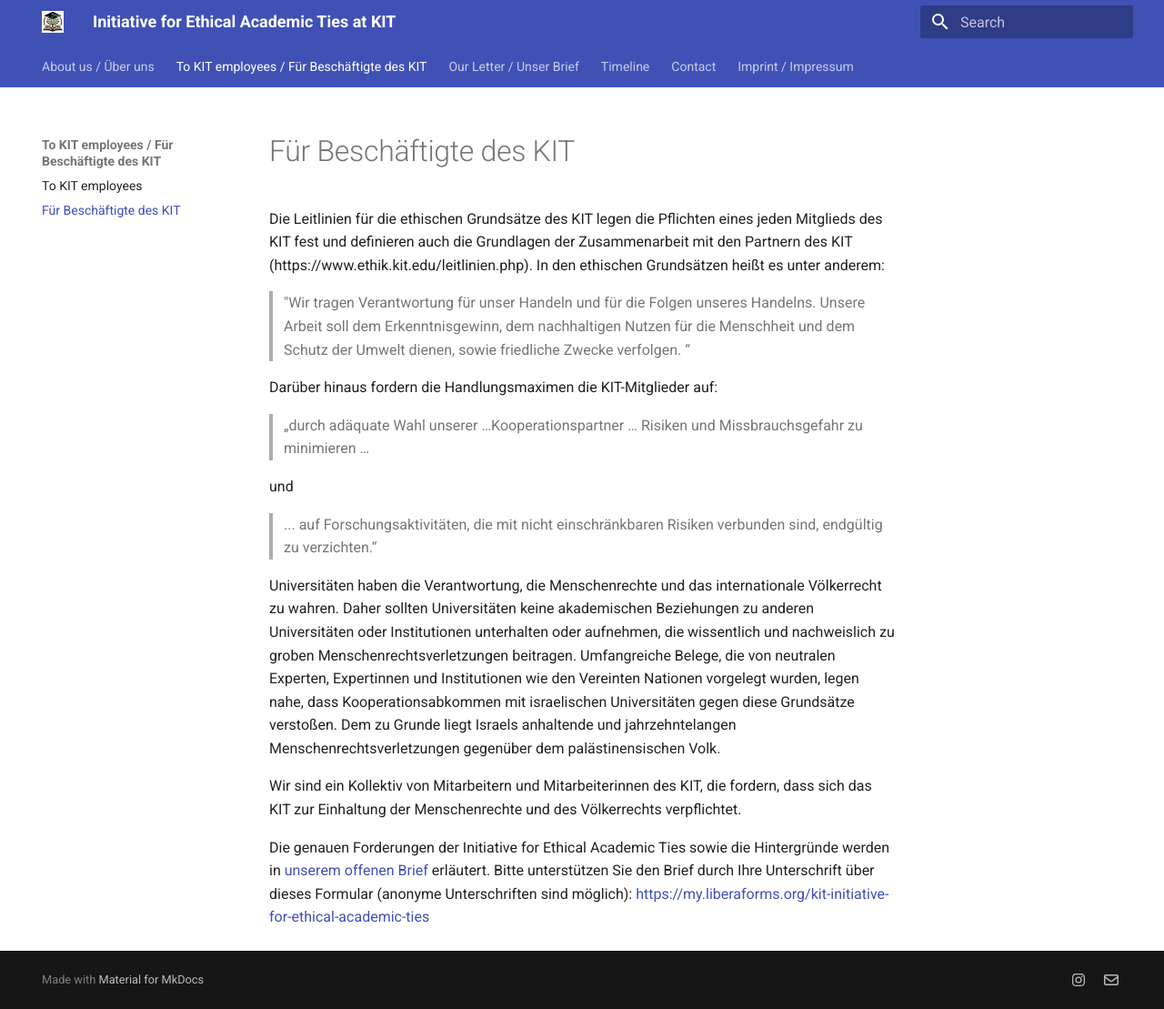
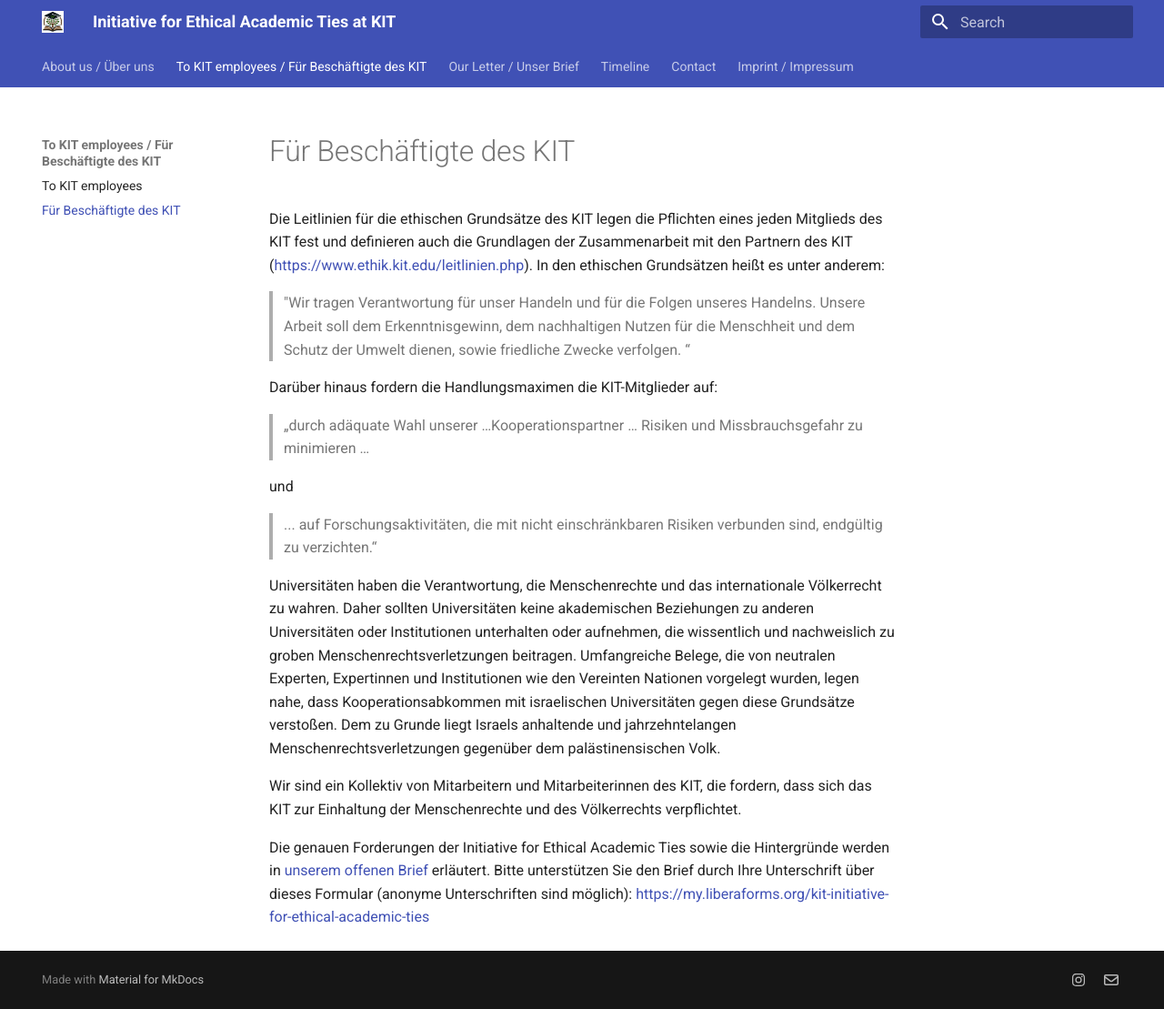
Before and after one commit to ieat-kit/ieat-kit.github.io, an MkDocs documentation site: the page built from docs/to-kit-employees-de.md, in a window 1280 px wide and 1109 px high. Shown: the whole window at 91% size. Built offline with MkDocs 1.6.1 and Material for MkDocs 9.7.7, drawn with Linux system fonts in a browser that asks for light colours.

Commit message:
changed link to ethics leitlienen für beschäftigte

```diff
--- a/docs/to-kit-employees-de.md
+++ b/docs/to-kit-employees-de.md
@@ -1,6 +1,6 @@
 # Für Beschäftigte des KIT
 
-Die Leitlinien für die ethischen Grundsätze des KIT legen die Pflichten eines jeden Mitglieds des KIT fest und definieren auch die Grundlagen der Zusammenarbeit mit den Partnern des KIT (https://www.ethik.kit.edu/leitlinien.php). In den ethischen Grundsätzen heißt es unter anderem:
+Die Leitlinien für die ethischen Grundsätze des KIT legen die Pflichten eines jeden Mitglieds des KIT fest und definieren auch die Grundlagen der Zusammenarbeit mit den Partnern des KIT (<https://www.ethik.kit.edu/leitlinien.php>). In den ethischen Grundsätzen heißt es unter anderem:
 
 >"Wir tragen Verantwortung für unser Handeln und für die Folgen unseres Handelns. Unsere Arbeit soll dem Erkenntnisgewinn, dem nachhaltigen Nutzen für die Menschheit und dem Schutz der Umwelt dienen, sowie friedliche Zwecke verfolgen. “
 
```
